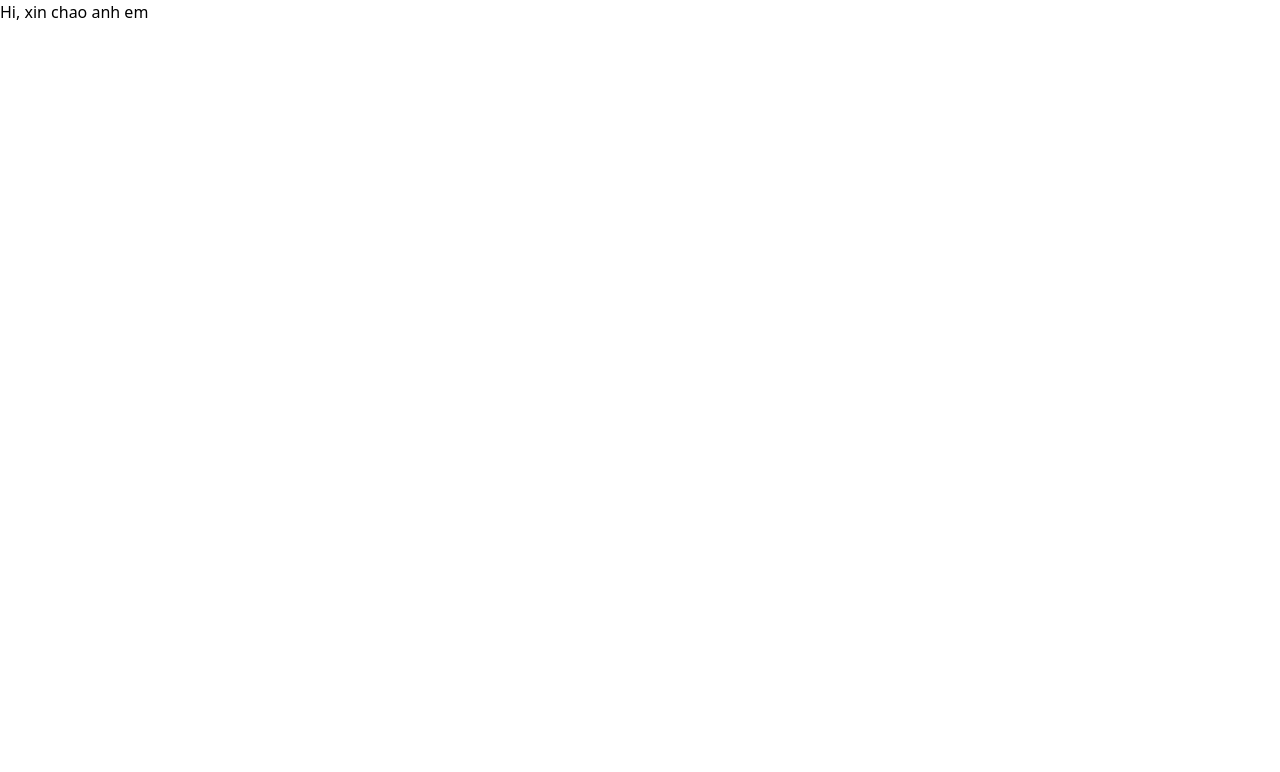
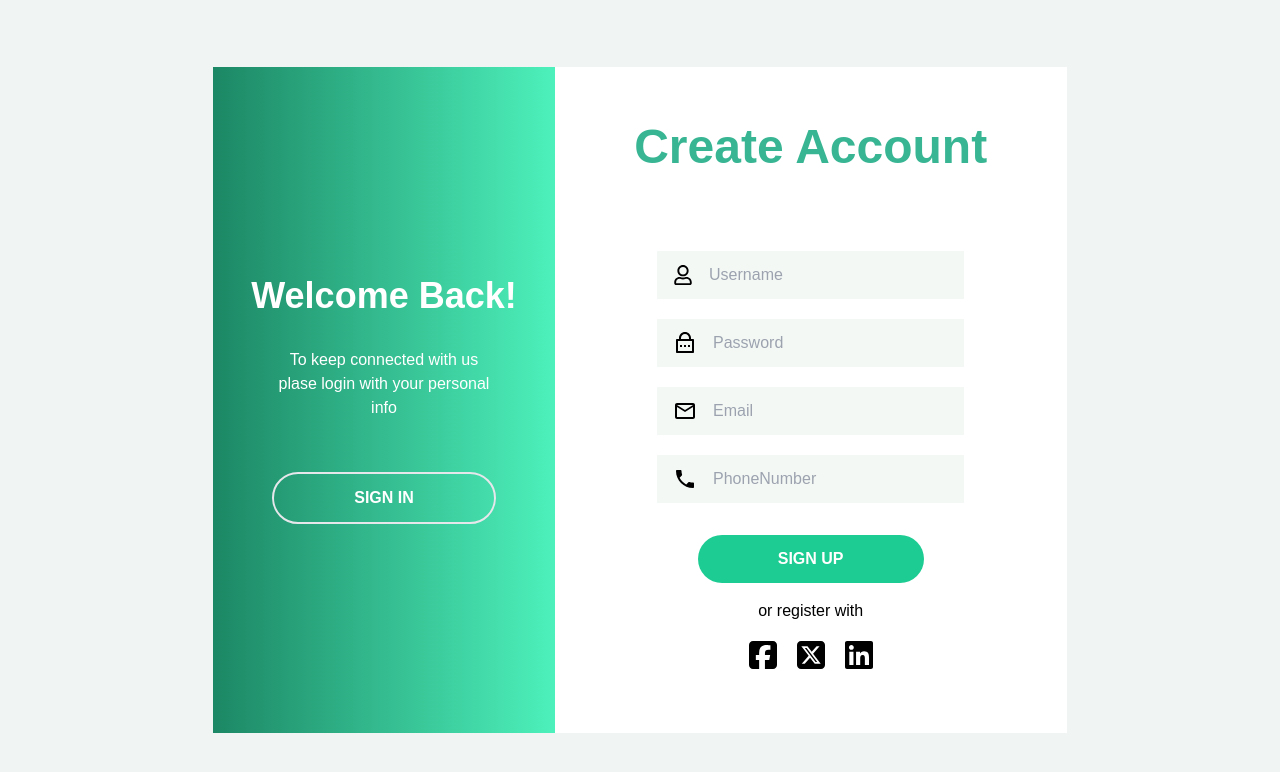
Before and after one commit to Giaanh0509/StudentPerformanceTracking_Frontend, a React (Create React App) app: page / in a window 1280 px wide. Shown: the top 772 px of the page. Built offline with nearby package versions, Linux system fonts and the light colour scheme.

Commit message:
add register

```diff
--- a/package.json
+++ b/package.json
@@ -14,6 +14,7 @@
     "ajv-keywords": "^3.5.2",
     "react": "^18.3.1",
     "react-dom": "^18.3.1",
+    "react-icons": "^5.3.0",
     "react-scripts": "5.0.1",
     "typescript": "^4.9.5",
     "web-vitals": "^2.1.4"
--- a/src/App.tsx
+++ b/src/App.tsx
@@ -1,9 +1,11 @@
 import React from 'react';
-import { Dashboard } from './components/shared/Dashborad';
+import { SignUp } from './components/shared/SignUp';
 
 function App() {
   return (
-    <Dashboard></Dashboard>
+    <div className="w-full h-screen flex items-center justify-center bg-[#F0F4F3]">
+      <SignUp></SignUp>
+    </div>
   );
 }
 
--- a/src/components/shared/Dashborad.jsx
+++ /dev/null
@@ -1,7 +0,0 @@
-export const Dashboard = () => {
-    return (
-        <div>
-        Hi, xin chao anh em
-        </div>
-    )
-}
--- /dev/null
+++ b/src/components/shared/SignUp.jsx
@@ -0,0 +1,62 @@
+import { FaRegUser } from "react-icons/fa";
+import { RiLockPasswordLine } from "react-icons/ri";
+import { MdOutlineEmail } from "react-icons/md";
+import { MdLocalPhone } from "react-icons/md";
+import { CiFacebook } from "react-icons/ci";
+import { FaSquareXTwitter } from "react-icons/fa6";
+import { FaSquareFacebook } from "react-icons/fa6";
+import { FaLinkedin } from "react-icons/fa6";
+
+
+export const SignUp = () => {
+    return (
+        <div className="w-8/12 h-5/6 bg-white grid grid-cols-5">
+            <div className="col-span-2 text-white bg-gradient-to-l from-[#4df1bb] to-[#1c8764] flex flex-col justify-center items-center gap-y-8">
+                <div className=" text-4xl font-montserrat font-bold">Welcome Back!</div>
+                <div className="flex justify-center text-center font-montserrat mx-14">
+                    <span className="shawdow-text">To keep connected with us plase login with your personal info</span>
+                </div>
+                <div className="font-montserrat border-solid border-2 px-20 py-3 mt-5 rounded-full hover:bg-[#059666]">
+                    <button className="font-semibold"> SIGN IN
+                    </button>
+                </div>
+            </div>
+            <div className="col-span-3 flex flex-col justify-start items-center font-montserrat gap-y-4">
+                <div className="text-5xl text-[#38B593] font-bold mt-14 mb-16">Create Account</div>
+                <div className="flex flex-col gap-y-5 w-3/5">
+                    <div className="flex items-center gap-x-2 bg-[#F4F8F5] px-2 py-1">
+                        <  FaRegUser  className="size-5 ml-2" />
+                        <input type="text" className="p-2 bg-[#F4F8F5] focus:outline-none" placeholder="Username"/>
+                    </div>
+
+                    <div className="flex items-center gap-x-2 bg-[#F4F8F5] px-2 py-1">
+                        <  RiLockPasswordLine  className="size-6 ml-2" />
+                        <input type="text" className="p-2 bg-[#F4F8F5] focus:outline-none" placeholder="Password"/>
+                    </div>
+
+                    <div className="flex items-center gap-x-2 bg-[#F4F8F5] px-2 py-1">
+                        <MdOutlineEmail className="size-6 ml-2"/>
+                        <input type="text" className="p-2 bg-[#F4F8F5] focus:outline-none" placeholder="Email"/>
+                    </div>
+
+                    <div className="flex items-center gap-x-2 bg-[#F4F8F5] px-2 py-1">
+                        <MdLocalPhone className="size-6 ml-2"/>
+                        <input type="text" className="p-2 bg-[#F4F8F5] focus:outline-none" placeholder="PhoneNumber"/>
+                    </div>
+                </div>
+
+                <div className="text-white bg-[#1dcc92] py-3 px-20 rounded-full mt-4 hover:bg-[#08ae77] font-semibold">
+                    <button>SIGN UP</button>
+                </div>
+
+                <div className="">or register with</div>
+
+                <div className="flex gap-x-4">
+                    <FaSquareFacebook  className="size-8" />
+                    <FaSquareXTwitter className="size-8"/>
+                    <FaLinkedin className="size-8"/>
+                </div>
+            </div>
+        </div>
+    )
+}
--- /dev/null
+++ b/src/css/main.css
@@ -0,0 +1,3 @@
+.shawdow-text{
+    box-shadow: 10px 5px black;
+}
--- a/tailwind.config.js
+++ b/tailwind.config.js
@@ -4,7 +4,11 @@ module.exports = {
     "./src/**/*.{js,jsx,ts,tsx}",
   ],
   theme: {
-    extend: {},
+    extend: {
+      fontFamily: {
+        montserrat: ['Montserrat', 'sans-serif'],
+      },
+    },
   },
   plugins: [],
 }
```
Also changed, not shown: 1 other file (tests, documents, lock files or other folders).
